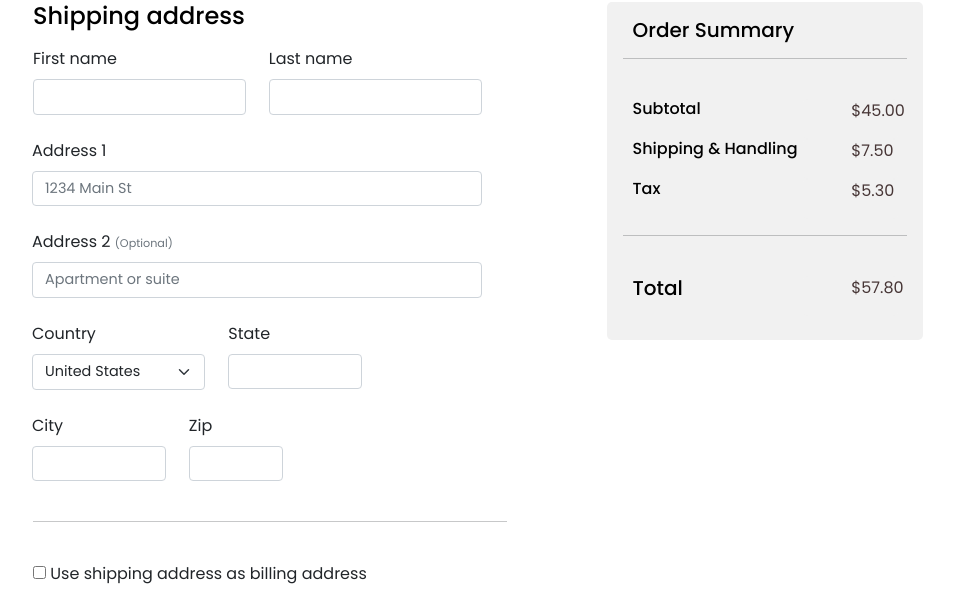
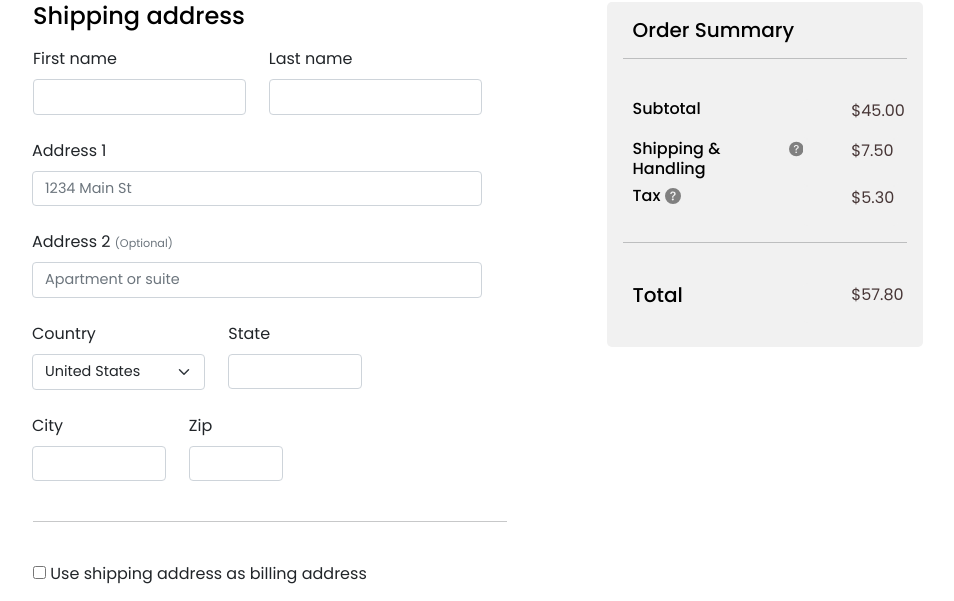
Before and after one commit to designerlinak/SMC_WebDesign3, a PHP site: page /pages/checkout.html in a window 1280 px wide. Shown: the part 300-901 px from the top of the page, without its empty margins (163-1117 px from the left). Run offline with PHP 8.4, Linux system fonts and the light colour scheme; some libraries are stand-ins or nearby versions.

Commit message:
Update on final

```diff
--- a/week15:final/css/style.css
+++ b/week15:final/css/style.css
@@ -1619,6 +1619,7 @@ th:last-child {
     width: 63.666667% !important;
     padding-left: 30px !important;
     padding-right: 100px !important;
+    display: flex;
 }
 
 .form-check-input:checked {
@@ -1674,6 +1675,13 @@ th:last-child {
 .order-summary .ps-5 {
     padding-left: 3rem !important;
 }
+
+.question-icon {
+    margin-left: 5px;
+    margin-top: 2px;
+}
+
+
 
 
 
--- a/week15:final/pages/checkout.html
+++ b/week15:final/pages/checkout.html
@@ -372,7 +372,7 @@
                                 <!-- BUTTONS -->
                                 <div class="justify-content-start">
                                     <a href="../pages/cart.html"><button class="btn btn-outline-dark btn-lg col-4" type="button">Return to cart</button></a>
-                                    <button class="btn btn-dark btn-lg col-4" type="submit">Place order</button>
+                                    <button id="order" class="btn btn-dark btn-lg col-4" type="submit">Place order</button>
                                 </div>
                             </form>
                         </div>
@@ -392,6 +392,9 @@
                             <div class="row m-0">
                                 <div class="col-sm-8 p-0 ">
                                     <h6>Shipping & Handling</h6>
+                                    <svg xmlns="http://www.w3.org/2000/svg" width="16" height="16" fill="gray" class="bi bi-question-circle-fill question-icon" viewBox="0 0 16 16">
+                                        <path d="M16 8A8 8 0 1 1 0 8a8 8 0 0 1 16 0zM5.496 6.033h.825c.138 0 .248-.113.266-.25.09-.656.54-1.134 1.342-1.134.686 0 1.314.343 1.314 1.168 0 .635-.374.927-.965 1.371-.673.489-1.206 1.06-1.168 1.987l.003.217a.25.25 0 0 0 .25.246h.811a.25.25 0 0 0 .25-.25v-.105c0-.718.273-.927 1.01-1.486.609-.463 1.244-.977 1.244-2.056 0-1.511-1.276-2.241-2.673-2.241-1.267 0-2.655.59-2.75 2.286a.237.237 0 0 0 .241.247zm2.325 6.443c.61 0 1.029-.394 1.029-.927 0-.552-.42-.94-1.029-.94-.584 0-1.009.388-1.009.94 0 .533.425.927 1.01.927z"/>
+                                    </svg>
                                 </div>
                                 <div class="col-sm-4 ps-5">
                                     <p id="tax">$7.50</p>
@@ -400,6 +403,9 @@
                             <div class="row m-0">
                                 <div class="col-sm-8 p-0 ">
                                     <h6>Tax</h6>
+                                    <svg xmlns="http://www.w3.org/2000/svg" width="16" height="16" fill="gray" class="bi bi-question-circle-fill question-icon" viewBox="0 0 16 16">
+                                        <path d="M16 8A8 8 0 1 1 0 8a8 8 0 0 1 16 0zM5.496 6.033h.825c.138 0 .248-.113.266-.25.09-.656.54-1.134 1.342-1.134.686 0 1.314.343 1.314 1.168 0 .635-.374.927-.965 1.371-.673.489-1.206 1.06-1.168 1.987l.003.217a.25.25 0 0 0 .25.246h.811a.25.25 0 0 0 .25-.25v-.105c0-.718.273-.927 1.01-1.486.609-.463 1.244-.977 1.244-2.056 0-1.511-1.276-2.241-2.673-2.241-1.267 0-2.655.59-2.75 2.286a.237.237 0 0 0 .241.247zm2.325 6.443c.61 0 1.029-.394 1.029-.927 0-.552-.42-.94-1.029-.94-.584 0-1.009.388-1.009.94 0 .533.425.927 1.01.927z"/>
+                                    </svg>
                                 </div>
                                 <div class="col-sm-4 ps-5">
                                     <p id="tax">$5.30</p>
```
Also changed, not shown: week15:final/js/checkout-form-validation.js (+22 -0 lines).
